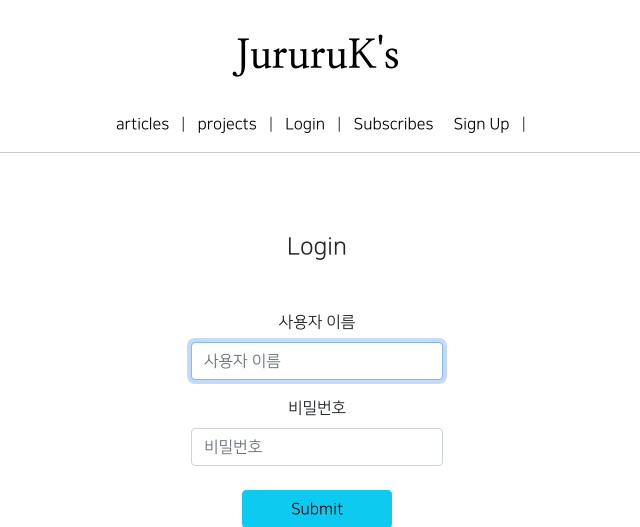
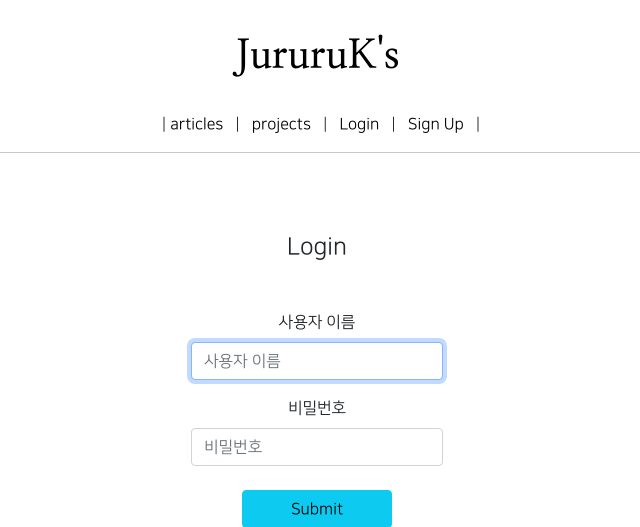
Before and after one commit to JururuK/practice, a Django app: a page that uses templates/header.html in a window 1280 px wide. Shown: the top 527 px of the page, without its empty margins (323-963 px from the left). Run offline with Django 3.2, Linux system fonts and the light colour scheme; parts of the project's set-up code (start-up, migrations or seed data) failed here and were passed over; some libraries are stand-ins or nearby versions.

Commit message:
8.27 class commit clean

```diff
--- a/templates/header.html
+++ b/templates/header.html
@@ -6,7 +6,7 @@
 
     </div>
     <div class="JururuK_header_button">
-        <span class="mx-2">
+        <span class="mx-2">|
             <a href="{% url 'articleapp:list' %}">
                 articles
             </a>
@@ -22,11 +22,7 @@
                 Login
             </a>
         </span>|
-        <span class="mx-2">
-            <a href="{% url 'subscribeapp:list' %}">
-                 Subscribes
-            </a>
-        </span>
+
         <span class="mx-2">
             <a href="{% url 'myself:create' %}">
                  Sign Up
@@ -38,6 +34,11 @@
                 MyPage
             </a>
         </span>|
+        <span class="mx-2">
+            <a href="{% url 'subscribeapp:list' %}">
+                Subscribes
+            </a>
+        </span>|
         <span>
             <a href="{% url 'myself:logout' %}">
                 Logout
```
Also changed, not shown: 1 other file.
